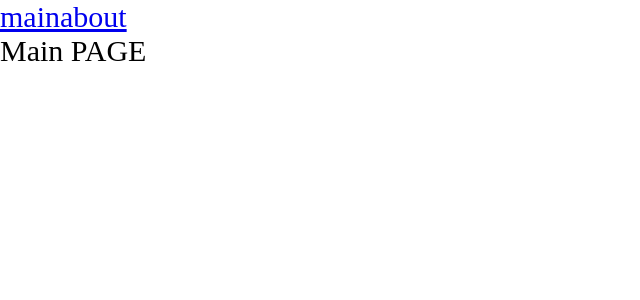
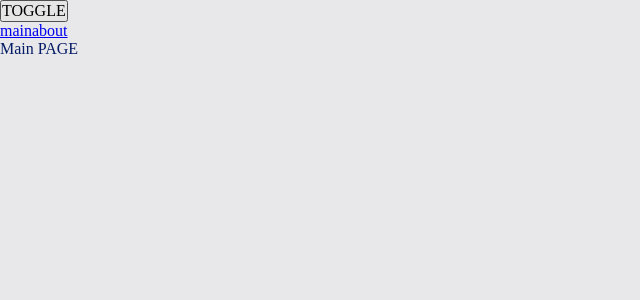
Before and after one commit to Srh-Yakovenko-ua/production_project, a React app: page / in a window 1280 px wide. Shown: the top 300 px of the page, without its empty margins (0-640 px from the left). Built offline with nearby package versions, Linux system fonts and the light colour scheme.

Commit message:
style organization adding a theme

```diff
--- a/src/App.tsx
+++ b/src/App.tsx
@@ -2,16 +2,26 @@
 import {Link, Route, Routes} from 'react-router-dom';
 import {AboutPageAsync} from './pages/AboutPage/About.async';
 import {MainPageAsync} from './pages/MainPage/Main.async';
+import './styles/index.scss'
+import {useTheme} from './theme/useTheme';
+
 
 const App = () => {
+    const {theme, toggleTheme} = useTheme()
+
     return (
-        <div>
-            <div><Link to="/">main</Link>
-                <Link to="/about">about</Link></div>
-            <Suspense fallback={<span>loading...</span>}><Routes>
-                <Route path="/" element={<MainPageAsync/>}/>
-                <Route path="/about" element={<AboutPageAsync/>}/>
-            </Routes></Suspense>
+        <div className={`app ${theme}`}>
+            <button onClick={toggleTheme}>TOGGLE</button>
+            <div>
+                <Link to="/">main</Link>
+                <Link to="/about">about</Link>
+            </div>
+            <Suspense fallback={<span>loading...</span>}>
+                <Routes>
+                    <Route path="/" element={<MainPageAsync/>}/>
+                    <Route path="/about" element={<AboutPageAsync/>}/>
+                </Routes>
+            </Suspense>
         </div>
     );
 };
--- a/src/index.css
+++ /dev/null
@@ -1,11 +0,0 @@
-* {
-  padding: 0;
-  margin: 0;
-  box-sizing: border-box;
-}
-
-.app {
-  font-size: 30px;
-}
-
-/*# sourceMappingURL=index.css.map */
--- a/src/index.scss
+++ /dev/null
@@ -1,9 +0,0 @@
-* {
-  padding: 0;
-  margin: 0;
-  box-sizing: border-box;
-}
-
-.app {
-  font-size: 30px;
-}
--- a/src/index.tsx
+++ b/src/index.tsx
@@ -1,11 +1,16 @@
 import {render} from 'react-dom';
-import './index.scss'
+import './styles/index.scss'
 import App from './App';
 import {BrowserRouter} from 'react-router-dom';
+import {ThemeProvider} from './theme/ThemeProvider';
 
 render(
     <div className="app">
-        <BrowserRouter><App/></BrowserRouter>
+        <BrowserRouter>
+            <ThemeProvider>
+                <App/>
+            </ThemeProvider>
+        </BrowserRouter>
     </div>,
     document.getElementById('root')
 )
--- /dev/null
+++ b/src/styles/index.scss
@@ -0,0 +1,13 @@
+@import "variables/global";
+@import "reset.scss";
+@import "themes/normal";
+@import "themes/dark";
+
+.app {
+  font : var(--font-m);
+
+  background: var(--bg-color);
+  color: var(--primary-color);
+
+  min-height: 100vh;
+}
--- /dev/null
+++ b/src/styles/reset.scss
@@ -0,0 +1,14 @@
+* {
+  margin: 0;
+  padding: 0;
+  box-sizing: border-box;
+}
+
+input,
+button,
+textarea,
+select {
+  margin: 0;
+
+  font: inherit;
+}
--- /dev/null
+++ b/src/styles/themes/dark.scss
@@ -0,0 +1,6 @@
+.app.dark {
+  --bg-color: #090949;
+
+  --primary-color: #049604; //main color заголовки кнопки ссылки
+  --secondary-color: #04ff04; // текст параграфы
+}
--- /dev/null
+++ b/src/styles/themes/normal.scss
@@ -0,0 +1,6 @@
+.app.light {
+  --bg-color: #e8e8ea;
+
+  --primary-color: #041c65;
+  --secondary-color: #0449e0;
+}
--- /dev/null
+++ b/src/styles/variables/global.scss
@@ -0,0 +1,12 @@
+:root {
+  --font-family-main: Consolas, 'Times New Roman', Serif;
+
+  --font-size-m: 16px;
+  --font-line-m: 24px;
+  --font-m : var(--font-size-m) / var(--font-family-main) var(--font-line-m);
+
+
+  --font-size-l: 24px;
+  --font-line-l: 32px;
+  --font-l : var(--font-size-l) / var(--font-family-main) var(--font-line-l);
+}
--- /dev/null
+++ b/src/theme/ThemeContext.ts
@@ -0,0 +1,15 @@
+import {createContext} from 'react';
+
+export enum Theme {
+    LIGHT = 'light',
+    DARK = 'dark',
+}
+
+export  interface ThemeContextProps {
+    theme? : Theme
+    setTheme? : (theme: Theme) => void
+}
+
+export const ThemeContext = createContext<ThemeContextProps>({})
+
+export  const LOCAL_STORAGE_THEME_KEY = 'theme'
--- /dev/null
+++ b/src/theme/ThemeProvider.tsx
@@ -0,0 +1,21 @@
+import React, {FC, PropsWithChildren, ReactNode, useMemo, useState} from 'react';
+import {LOCAL_STORAGE_THEME_KEY, Theme, ThemeContext} from './ThemeContext';
+
+const defaultTheme = localStorage.getItem(LOCAL_STORAGE_THEME_KEY) as Theme || Theme.LIGHT
+
+export const ThemeProvider: FC<PropsWithChildren<ReactNode>> = ({children}) => {
+    const [theme, setTheme] = useState<Theme>(defaultTheme)
+
+
+    const defaultProps = useMemo(() => ({
+        theme: theme,
+        setTheme: setTheme
+
+    }), [theme])
+
+    return (
+        <ThemeContext.Provider value={defaultProps}>
+            {children}
+        </ThemeContext.Provider>
+    );
+};
--- /dev/null
+++ b/src/theme/useTheme.ts
@@ -0,0 +1,23 @@
+import {LOCAL_STORAGE_THEME_KEY, Theme, ThemeContext} from './ThemeContext';
+import {useContext} from 'react';
+
+interface UseThemeResult {
+    toggleTheme : () => void
+    theme : Theme
+}
+
+export const useTheme = () : UseThemeResult => {
+    const  {theme , setTheme} = useContext(ThemeContext)
+
+
+    const toggleTheme = () => {
+        const newTheme = theme === Theme.DARK ? Theme.LIGHT : Theme.DARK
+
+        setTheme(newTheme)
+
+        localStorage.setItem(LOCAL_STORAGE_THEME_KEY , newTheme)
+    }
+
+
+    return {theme , toggleTheme}
+}
```
Also changed, not shown: 1 other file (tests, documents, lock files or other folders).
